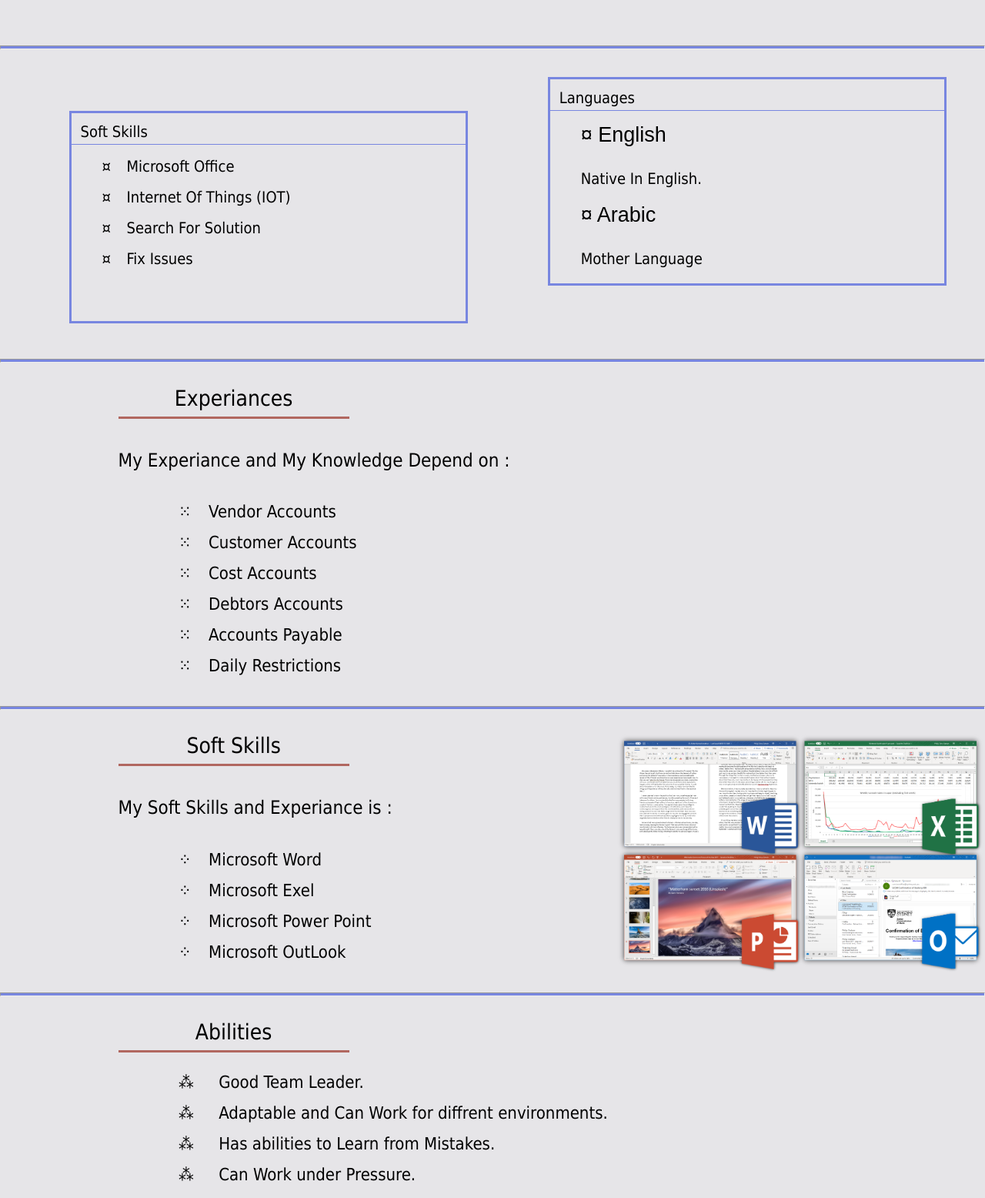
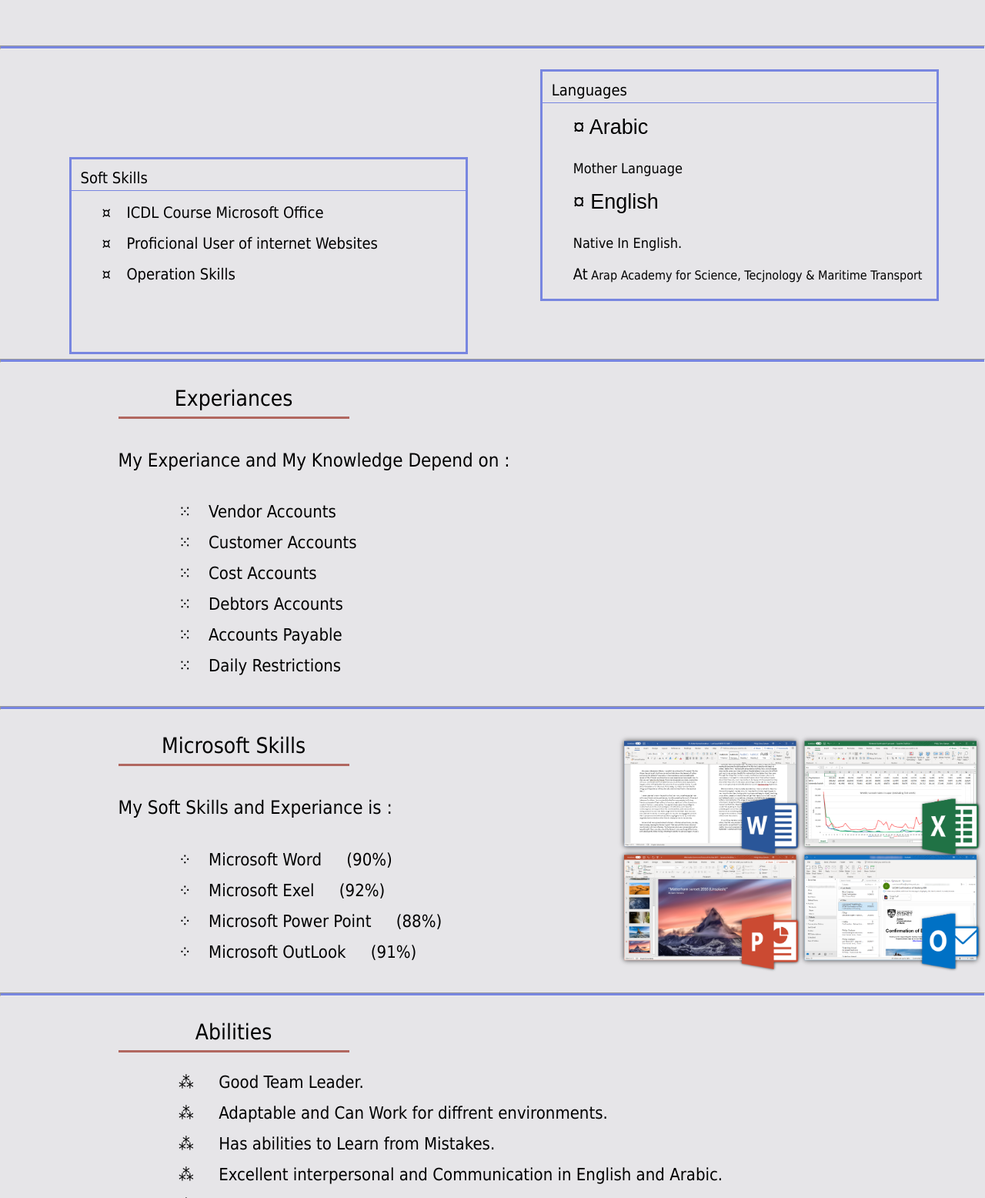
Before and after one commit to progahmednageb/Mahmoud-CV, a plain HTML site: page index.html in a window 1280 px wide. Shown: the part 1536-3092 px from the top of the page at 77% size. Drawn offline with Linux system fonts and the light colour scheme.

Commit message:
Mahmoud-CV
Personal CV

```diff
--- a/index.html
+++ b/index.html
@@ -97,23 +97,23 @@
 		<div class="soft">
 			<div class="soft-title">Soft Skills</div>
 			<ul>
-				<li>&#164; &ensp;  Microsoft Office</li>
-				<li>&#164; &ensp; Internet Of Things (IOT)</li>
-				<li>&#164; &ensp; Search For Solution</li>
-				<li>&#164; &ensp; Fix Issues</li>
+				<li>&#164; &ensp;  ICDL Course Microsoft Office</li>
+				<li>&#164; &ensp;  Proficional User of internet Websites</li>
+				<li>&#164; &ensp;  Operation Skills</li>
 			</ul>
 
 		</div>
 		<div class="lang">
 			<div class="lang-title">Languages</div>
 			<ul>
-				<li>&#164;  English</li>
-				<p>Native In English.</p>
+				<li>&#164;  Arabic</li>
+				<p>Mother Language</p>
 			</ul>
 
 			<ul>
-				<li>&#164;  Arabic</li>
-				<p>Mother Language</p>
+				<li>&#164;  English</li>
+				<p>Native In English.</p>
+				<p class="place"><span>At</span> Arap Academy for Science, Tecjnology & Maritime Transport</p>
 			</ul>
 		</div>
 	</div>
@@ -133,13 +133,13 @@
 	</div>
 	<hr>
 	<div class="exp exp-two">
-		<div class="exp-title">Soft Skills</div>
+		<div class="exp-title">Microsoft Skills</div>
 		<h5>My Soft Skills and Experiance is :</h5>
 		<ul>
-			<li>&#8280; &ensp; Microsoft Word</li>
-			<li>&#8280; &ensp; Microsoft Exel</li>
-			<li>&#8280; &ensp; Microsoft Power Point</li>
-			<li>&#8280; &ensp; Microsoft OutLook</li>
+			<li>&#8280; &ensp; Microsoft Word &ensp;&ensp; (90%)</li>
+			<li>&#8280; &ensp; Microsoft Exel &ensp;&ensp; (92%)</li>
+			<li>&#8280; &ensp; Microsoft Power Point &ensp;&ensp; (88%)</li>
+			<li>&#8280; &ensp; Microsoft OutLook &ensp;&ensp; (91%)</li>
 		</ul>
 	</div>
 	<hr>
@@ -151,10 +151,11 @@
 			<li>&#8258; &ensp;&ensp; Good Team Leader.</li>
 			<li>&#8258; &ensp;&ensp; Adaptable and Can Work for diffrent environments.</li>
 			<li>&#8258; &ensp;&ensp; Has abilities to Learn from Mistakes.</li>
+			<li>&#8258; &ensp;&ensp; Excellent interpersonal and Communication in English and Arabic.</li>
 			<li>&#8258; &ensp;&ensp; Can Work under Pressure.</li>
+			<li>&#8258; &ensp;&ensp; Planning and implamemnting aggressive sales stratigies to achive target in highly competitive environment.</li>
 		</ul>
 	</div>
-
 	<!-- End -->
 	<div class="finish">Mahmoud Bahnasy - CV</div>
 </body>
--- a/main.css
+++ b/main.css
@@ -186,12 +186,12 @@ i {
 }
 
 .soft {
-	height: 270px;
+	height: 250px;
 }
 
 .skills > div {
 	width: 40%;
-	margin: 10px;
+	margin: 0;
 	margin-left: 7%;
 	display: inline-block;
 	border: 3px solid #7886e0;
@@ -212,7 +212,7 @@ i {
 }
 
 .skills .lang ul p {
-	font-size: 20px;
+	font-size: 18px;
 }
 
 .skills .soft ul li {
@@ -259,3 +259,15 @@ div.finish {
 	text-align: center;
 	margin-top: 2%;
 }
+
+p.place {
+	font-size: 16px !important;
+	margin-bottom: 20px;
+}
+p.place span {
+	font-size: 20px;
+}
+
+.lang-title li {
+	height: 30px !important;
+}
```
